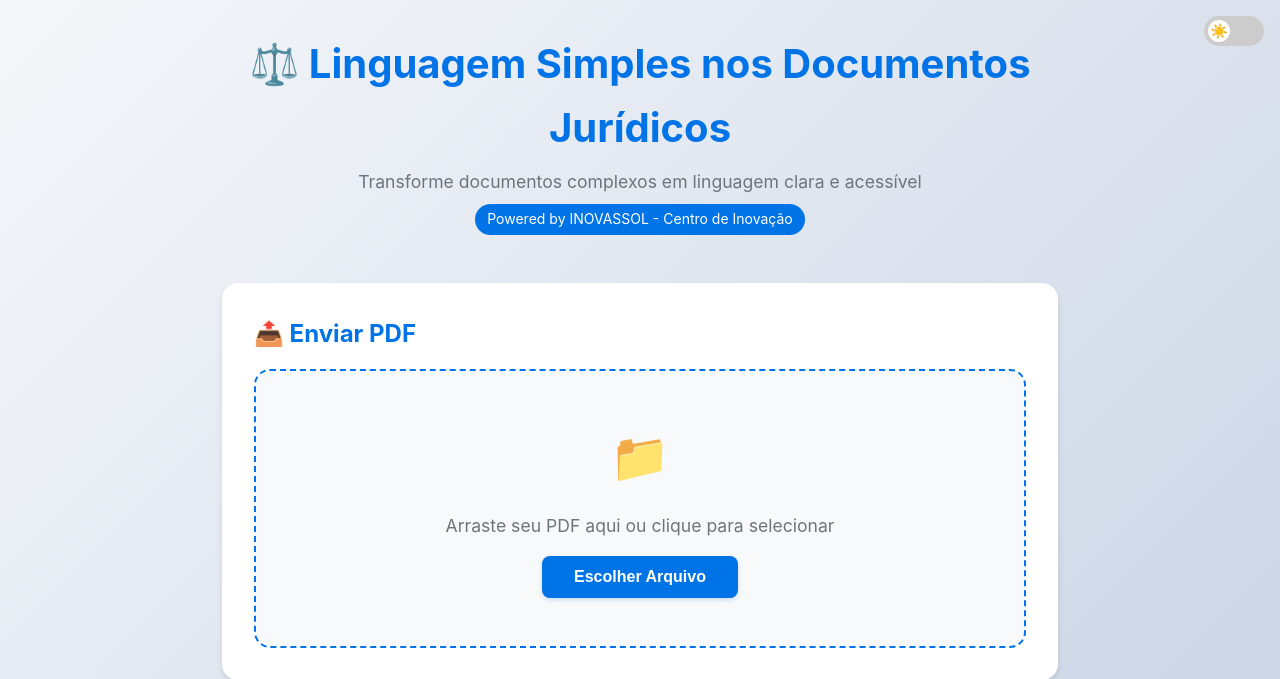
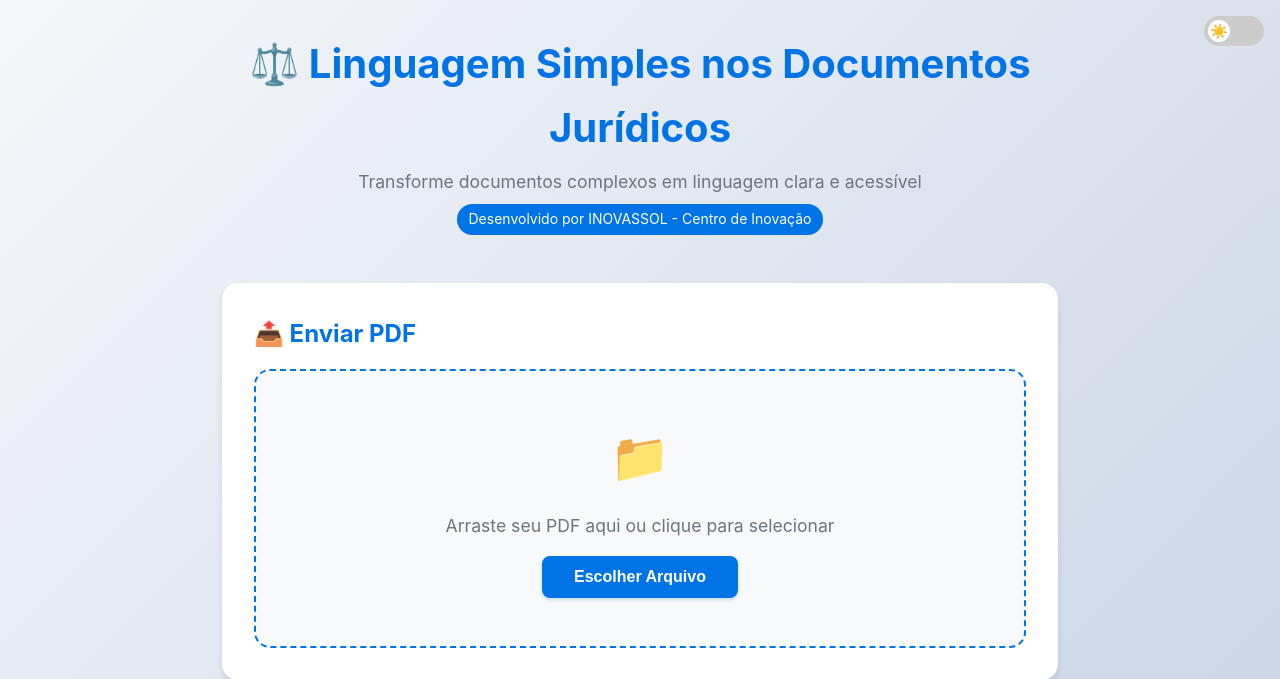
Before and after one commit to andreviniciusdioliveira/projeto-linguaguem-simples, a Flask app: page / in a window 1280 px wide. Shown: the top 679 px of the page. Run offline with Flask 3, Linux system fonts and the light colour scheme.

Commit message:
index.html

```diff
--- a/templates/index.html
+++ b/templates/index.html
@@ -673,7 +673,7 @@
         <header class="header">
             <h1>⚖️ Linguagem Simples nos Documentos Jurídicos</h1>
             <p>Transforme documentos complexos em linguagem clara e acessível</p>
-            <span class="badge">Powered by INOVASSOL - Centro de Inovação</span>
+            <span class="badge">Desenvolvido por INOVASSOL - Centro de Inovação</span>
         </header>
 
         <!-- Upload Card -->
```
